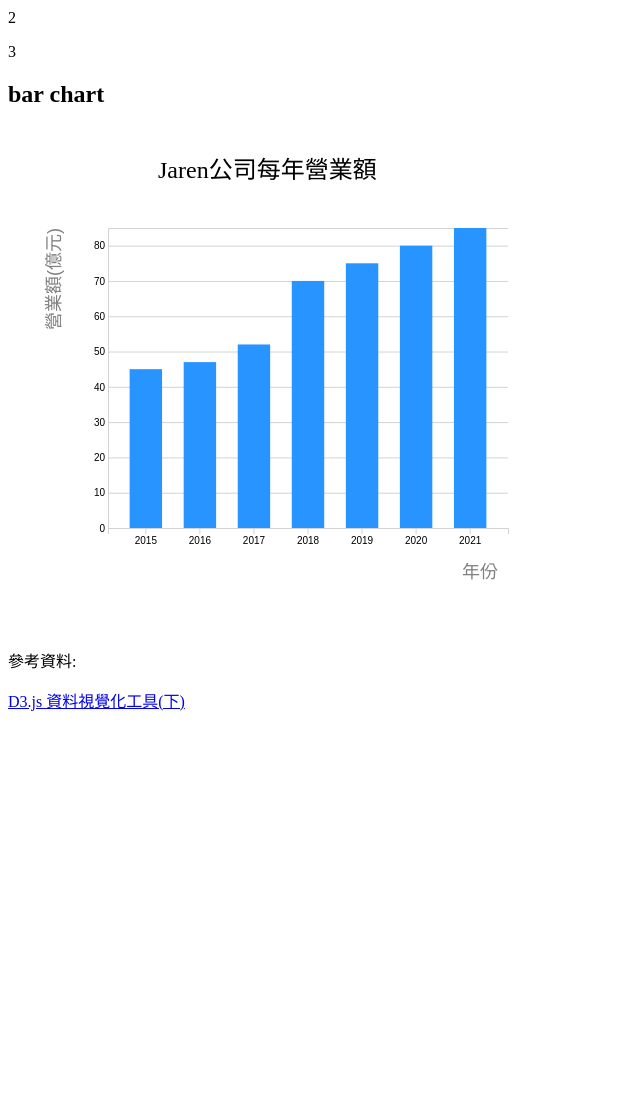
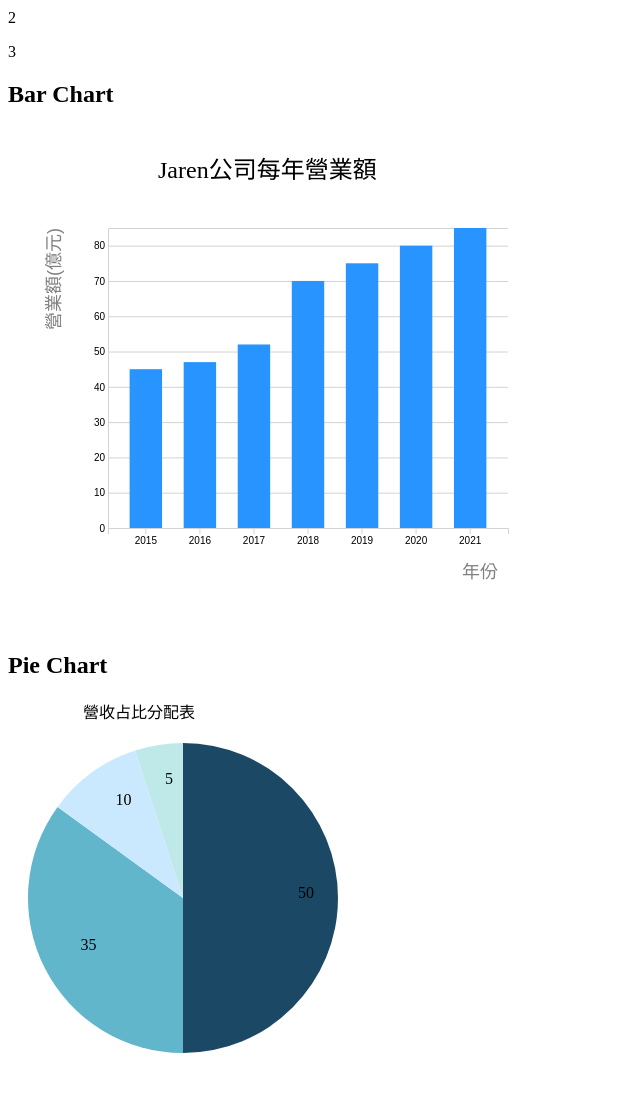
Before and after one commit to Jarenchi/D3-pratice, a plain HTML site: page index.html in a window 1280 px wide. Shown: the part 100-1205 px from the top of the page, without its empty margins (0-640 px from the left). Before the commit the page ends 820 px from the top, so only its background shows below. Drawn offline with nearby package versions, Linux system fonts and the light colour scheme.

Commit message:
feat: add piechart

```diff
--- a/barchart.js
+++ b/barchart.js
@@ -1,37 +1,42 @@
-const svg = d3.select("#barchart");
+const barcharSvg = d3.select("#barchart");
 const margin = 200;
-const width = svg.attr("width") - margin;
-const height = svg.attr("height") - margin;
+const barchartWidth = barcharSvg.attr("width") - margin;
+const barcharHeight = barcharSvg.attr("height") - margin;
 
-const xScale = d3.scaleBand().range([0, width]).padding(0.4);
-const yScale = d3.scaleLinear().range([height, 0]);
+const xScale = d3.scaleBand().range([0, barchartWidth]).padding(0.4);
+const yScale = d3.scaleLinear().range([barcharHeight, 0]);
 
-const g = svg.append("g").attr("transform", "translate(" + 100 + "," + 100 + ")");
+const barchartG = barcharSvg.append("g").attr("transform", "translate(" + 100 + "," + 100 + ")");
 
-d3.csv("./batchart.csv").then(function (data) {
-  xScale.domain(data.map((d) => d.year)); //離散的年份值應設到 X 軸
-  yScale.domain([0, d3.max(data, (d) => d.value)]); //y軸範圍0到最大值
+async function loadData() {
+  try {
+    const data = await d3.csv("./batchart.csv");
+
+    xScale.domain(data.map((d) => d.year));
+    yScale.domain([0, d3.max(data, (d) => d.value)]);
 
     // x軸
-  g.append("g")
-    .attr("transform", "translate(0," + height + ")")
-    .call(d3.axisBottom(xScale)) //元素加到x軸上
+    barchartG
+      .append("g")
+      .attr("transform", "translate(0," + barcharHeight + ")")
+      .call(d3.axisBottom(xScale))
       .append("text")
-    .attr("y", height - 250)
-    .attr("x", width - 10)
+      .attr("y", barcharHeight - 250)
+      .attr("x", barchartWidth - 10)
       .attr("text-anchor", "end")
       .attr("fill", "gray")
       .attr("font-size", "18px")
       .text("年份");
 
     // y軸
-  g.append("g")
+    barchartG
+      .append("g")
       .call(
         d3
           .axisLeft(yScale)
-        .tickFormat((d) => d) // 指定刻度標籤的格式
-        .ticks(8) // 設定你希望在軸上有的刻度數量
-        .tickSize(-width), // 設定刻度線的大小；使用負值將刻度線畫在圖表區域內
+          .tickFormat((d) => d)
+          .ticks(8)
+          .tickSize(-barchartWidth),
       )
       .append("text")
       .attr("transform", "rotate(-90)")
@@ -43,7 +48,8 @@ d3.csv("./batchart.csv").then(function (data) {
       .text("營業額(億元)");
 
     // bars
-  g.selectAll(".bar")
+    barchartG
+      .selectAll(".bar")
       .data(data)
       .enter()
       .append("rect")
@@ -51,11 +57,16 @@ d3.csv("./batchart.csv").then(function (data) {
       .attr("x", (d) => xScale(d.year))
       .attr("y", (d) => yScale(d.value))
       .attr("width", xScale.bandwidth())
-    .attr("height", (d) => height - yScale(d.value));
-});
+      .attr("height", (d) => barcharHeight - yScale(d.value));
+  } catch (error) {
+    console.error("Error loading data:", error);
+  }
+}
+
+loadData();
 
 // 加上圖表上方標題;
-svg
+barcharSvg
   .append("text")
   .attr("transform", "translate(100,0)")
   .attr("x", 50)
--- a/index.html
+++ b/index.html
@@ -8,12 +8,19 @@
     <script src="https://cdn.jsdelivr.net/npm/d3@7"></script>
     <script src="app.js" defer></script>
     <script src="barchart.js" defer></script>
+    <script src="piechart.js" defer></script>
   </head>
   <body>
     <h2>選取並加入資料</h2>
     <div id="container"></div>
-    <h2>bar chart</h2>
-    <svg width="600" height="500" id="barchart"></svg>
+    <div>
+      <h2>Bar Chart</h2>
+      <svg width="600" height="500" id="barchart"></svg>
+    </div>
+    <div>
+      <h2>Pie Chart</h2>
+      <svg width="350" height="400" id="piechart"></svg>
+    </div>
     <p>參考資料:</p>
     <a
       href="https://jacychu.medium.com/d3-js-%E8%B3%87%E6%96%99%E8%A6%96%E8%A6%BA%E5%8C%96%E5%B7%A5%E5%85%B7-%E4%B8%8B-7e4308e18cf4"
--- /dev/null
+++ b/piechart.js
@@ -0,0 +1,46 @@
+const data = [5, 35, 50, 10];
+
+const pieChartSvg = d3.select("#piechart");
+const pieChartWidth = pieChartSvg.attr("width");
+const pieChartHeight = pieChartSvg.attr("height");
+const pieChartRadius = Math.min(pieChartWidth, pieChartHeight) / 2 - 20;
+const pieChartG = pieChartSvg
+  .append("g")
+  .attr("transform", "translate(" + pieChartWidth / 2 + "," + pieChartHeight / 2 + ")");
+
+//設定顏色，若數組長度多餘設定值，則會依續重複取值
+const color = d3.scaleOrdinal(["#bee9e8", "#62b6cb", "#1b4965", "#cae9ff", "#5fa8d3"]);
+
+//產生圓餅
+const pie = d3.pie();
+
+//產生圓弧
+const arc = d3.arc().innerRadius(0).outerRadius(pieChartRadius);
+
+const arcs = pieChartG.selectAll("arc").data(pie(data)).enter().append("g").attr("class", "arc");
+
+//產生label
+const label = d3
+  .arc()
+  .outerRadius(pieChartRadius)
+  .innerRadius(pieChartRadius - 80);
+
+//繪製色塊
+arcs
+  .append("path")
+  .attr("fill", (i) => color(i))
+  .attr("d", arc);
+
+//將label加到圓餅上
+arcs
+  .append("text")
+  .attr("transform", (d) => "translate(" + label.centroid(d) + ")")
+  .text((d) => d.value);
+
+// 加上標題
+pieChartSvg
+  .append("g")
+  .attr("transform", "translate(" + (pieChartWidth / 2 - 100) + "," + 20 + ")")
+  .append("text")
+  .text("營收占比分配表")
+  .attr("class", "title");
```
Lines whose indentation alone changed are shown as unchanged.
